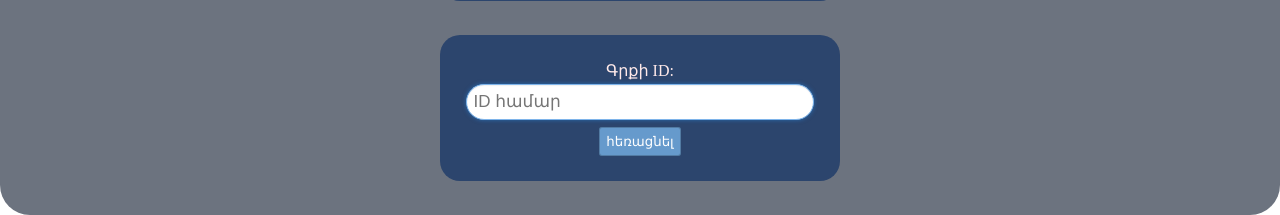
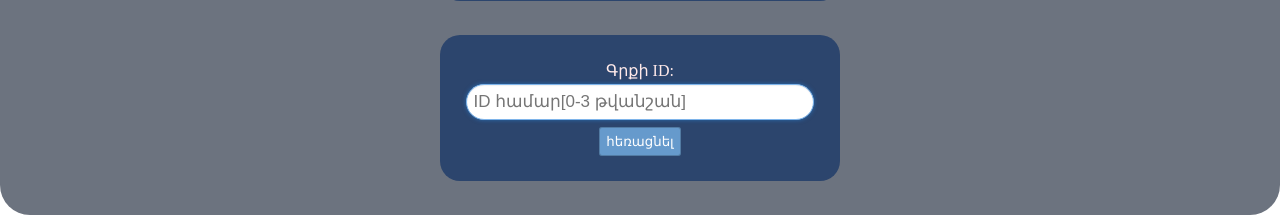
Before and after one commit to MartinChobanyan/phyastro, a PHP site: page /admin_panel/gradarak.php in a window 1280 px wide. Shown: the part 798-1013 px from the top of the page. Run offline with PHP 8.4, Linux system fonts and the light colour scheme; data that the repository does not hold is empty.

Commit message:
Update gradarak.php

```diff
--- a/admin_panel/gradarak.php
+++ b/admin_panel/gradarak.php
@@ -56,7 +56,7 @@ $result=mysqli_query($link, "SELECT * FROM `Gradaran` ORDER BY `title`") or die(
 <br>
 <center><form method="POST" id="Girq-del" class="Post-form">
 <span style="color: #FFEAEA">Գրքի ID:</span>
-<input type="text" autocomplete="off" max-length="3" pattern="[0-9]{0,3}" name="id" required placeholder="ID համար">
+<input type="text" autocomplete="off" max-length="3" pattern="[0-9]{0,3}" name="id" required placeholder="ID համար[0-3 թվանշան]">
 <input type="submit" value="հեռացնել">
 </form></center>
 <br>
```
